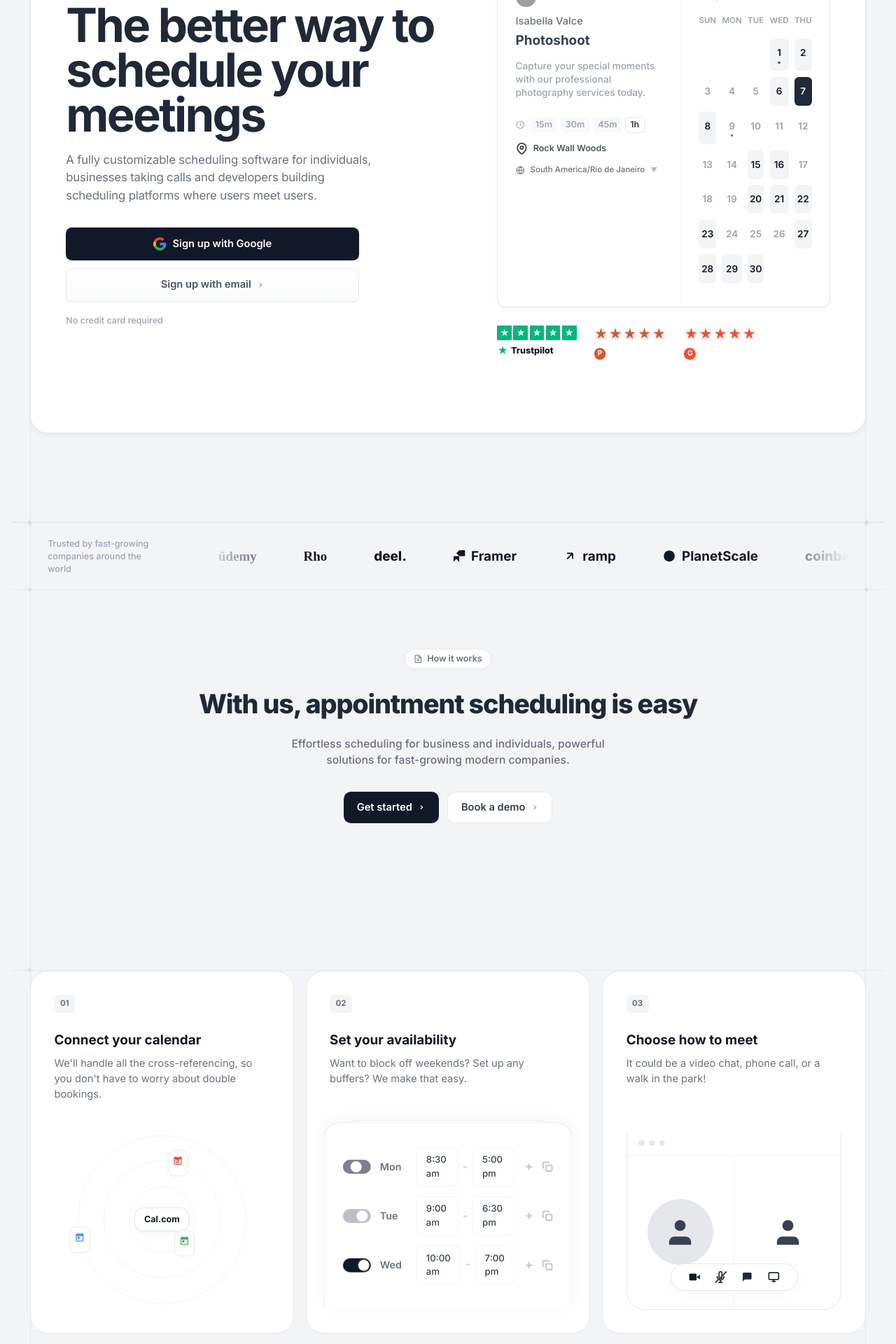
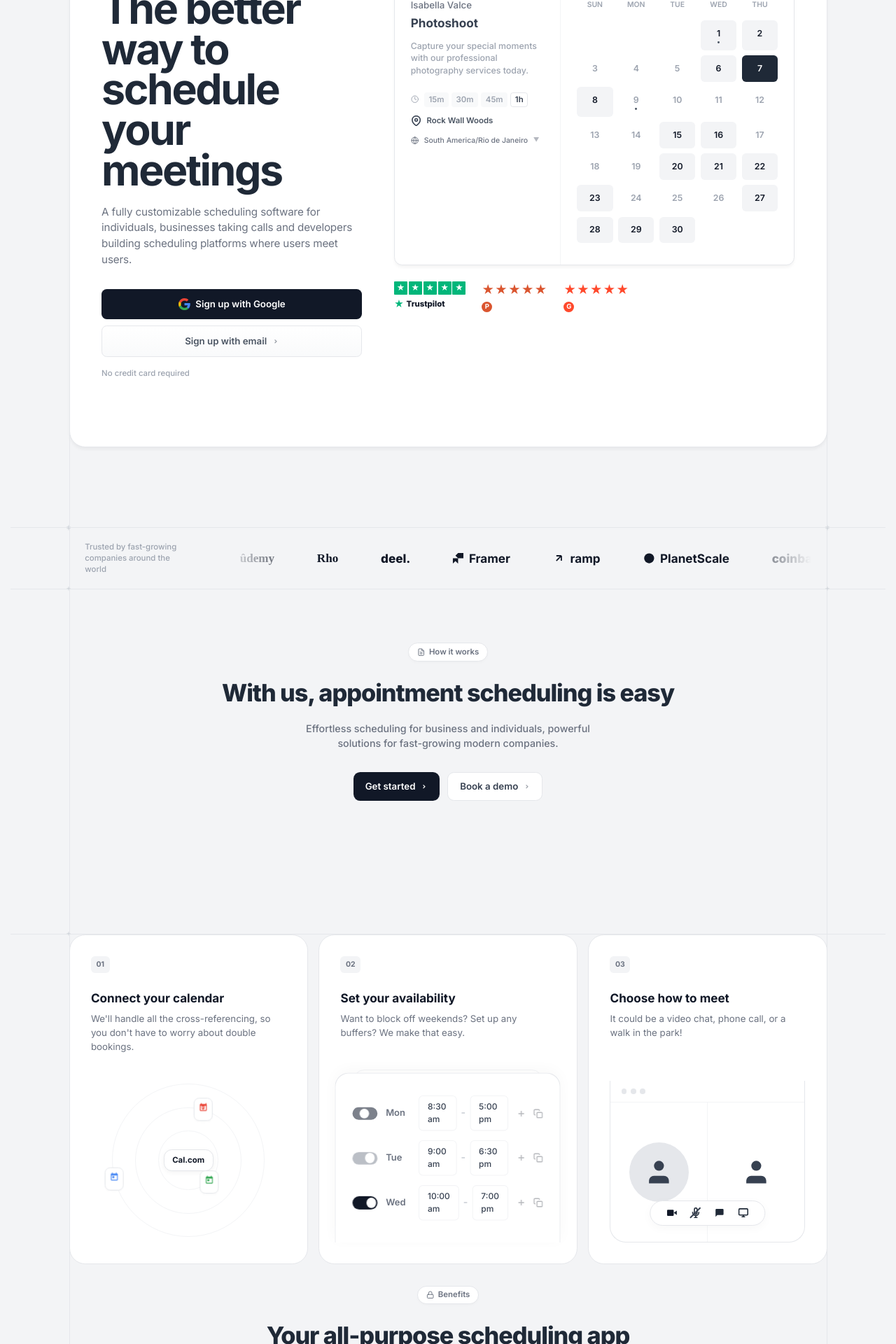
Before and after one commit to SoumilLathey/cal.com_clone, a Next.js app: page / in a window 1280 px wide. Shown: the part 220-2140 px from the top of the page at 70% size. Built offline with nearby package versions, Linux system fonts and the light colour scheme; no server answers; the database is empty; grey boxes are pictures that could not be loaded.

Commit message:
Fix mobile scaling and booking page constraints

```diff
--- a/src/app/globals.css
+++ b/src/app/globals.css
@@ -40,7 +40,6 @@
   line-height: 1.5;
   font-size: 14px;
   -webkit-font-smoothing: antialiased;
-  zoom: 1.05;
 }
 
 /* ─── Layout ─────────────────────────────────────── */
--- a/src/app/page.tsx
+++ b/src/app/page.tsx
@@ -14,7 +14,7 @@
     <>
       <style>{`
         .root-container {
-          zoom: 1.10;
+          /* removed zoom to fix mobile viewport */
         }
         @media (max-width: 1024px) {
           .mobile-stack { flex-direction: column !important; gap: 32px !important; }
@@ -190,8 +190,10 @@
               <div style={{ flex: '1', display: 'flex', flexDirection: 'column' }}>
 
                 {/* Mockup Widget */}
-                <div style={{ background: 'white', borderRadius: '12px', border: '1px solid #e5e7eb', overflow: 'hidden', boxShadow: '0 4px 6px -1px rgba(0,0,0,0.05)', marginBottom: '24px' }}>
-                  <HomeMockup />
+                <div style={{ background: 'white', borderRadius: '12px', border: '1px solid #e5e7eb', overflowX: 'auto', WebkitOverflowScrolling: 'touch', boxShadow: '0 4px 6px -1px rgba(0,0,0,0.05)', marginBottom: '24px' }}>
+                  <div style={{ minWidth: '600px' }}>
+                    <HomeMockup />
+                  </div>
                 </div>
 
                 {/* Stars Section aligned to mockup */}
@@ -323,7 +325,7 @@
                 <p style={{ fontSize: '14px', color: '#6b7280', lineHeight: 1.5, marginBottom: '40px', minHeight: '63px' }}>
                   We'll handle all the cross-referencing, so you don't have to worry about double bookings.
                 </p>
-                <div style={{ position: 'relative', height: '240px', display: 'flex', alignItems: 'center', justifyContent: 'center' }}>
+                <div style={{ position: 'relative', height: '240px', display: 'flex', alignItems: 'center', justifyContent: 'center', overflow: 'hidden' }}>
                   {/* Orbits - Three layered rings with increased spacing */}
                   <div style={{ position: 'absolute', width: '230px', height: '230px', borderRadius: '50%', border: '1px solid #f3f4f6' }}></div>
                   <div style={{ position: 'absolute', width: '160px', height: '160px', borderRadius: '50%', border: '1px solid #f3f4f6' }}></div>
@@ -418,9 +420,9 @@
                   </div>
 
                   {/* Meeting Interface */}
-                  <div style={{ flex: 1, display: 'flex', position: 'relative' }}>
+                  <div style={{ flex: 1, display: 'flex', position: 'relative', minHeight: '180px' }}>
                     {/* User 1 */}
-                    <div style={{ flex: 1, borderRight: '1px solid #f3f4f6', display: 'flex', alignItems: 'center', justifyContent: 'center', position: 'relative' }}>
+                    <div style={{ flex: 1, borderRight: '1px solid #f3f4f6', display: 'flex', alignItems: 'center', justifyContent: 'center', position: 'relative', overflow: 'hidden' }}>
                       {/* Pulsing Background Circle */}
                       <div style={{ position: 'absolute', width: '90px', height: '90px', borderRadius: '50%', background: '#e5e7eb', animation: 'fade-bg 2s infinite', zIndex: 0 }}></div>
                       <div style={{ position: 'relative', width: '90px', height: '90px', display: 'flex', alignItems: 'center', justifyContent: 'center', zIndex: 1 }}>
@@ -428,7 +430,7 @@
                       </div>
                     </div>
                     {/* User 2 */}
-                    <div style={{ flex: 1, display: 'flex', alignItems: 'center', justifyContent: 'center', position: 'relative' }}>
+                    <div style={{ flex: 1, display: 'flex', alignItems: 'center', justifyContent: 'center', position: 'relative', overflow: 'hidden' }}>
                       {/* Pulsing Background Circle */}
                       <div style={{ position: 'absolute', width: '90px', height: '90px', borderRadius: '50%', background: '#e5e7eb', animation: 'fade-bg 2s infinite', animationDelay: '1s', zIndex: 0 }}></div>
                       <div style={{ position: 'relative', width: '90px', height: '90px', display: 'flex', alignItems: 'center', justifyContent: 'center', zIndex: 1 }}>
```
Also changed, not shown: src/app/book/[slug]/page.tsx (+20 -7 lines).
